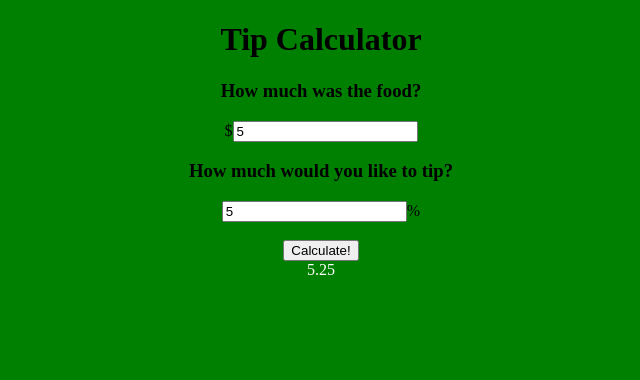
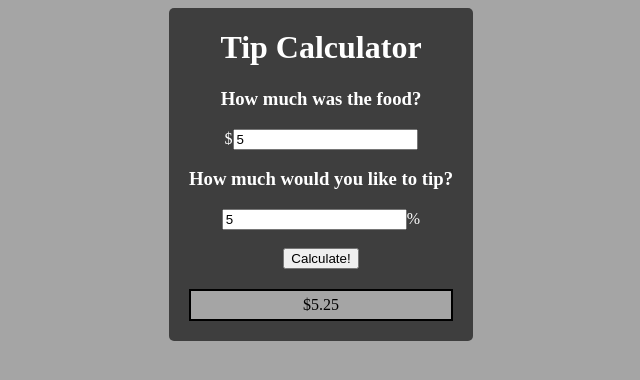
Before and after one commit to connorfrendt/tip-calculator, a plain HTML site: page index.html in a window 1280 px wide. Both pictures are taken after typing "5", "5" into the empty fields and a click on the button "Calculate!". Shown: the whole page, without its empty margins (319-959 px from the left). Drawn offline with Linux system fonts and the light colour scheme.

Commit message:
added css to final calculation

```diff
--- a/index.css
+++ b/index.css
@@ -1,10 +1,20 @@
 body {
     text-align: center;
-    /* color: white; */
-    background: green
+    background: rgb(165, 165, 165);
+}
+
+#form {
+    background: rgb(62, 62, 62);
+    color: white;
+    border-radius: 5px;
+    padding: 0px 20px 20px 20px;
+    display: inline-block;
 }
 
 .cost {
-    height: 200px;
-    color: white;
+    margin-top: 20px;
+    padding: 5px;
+    border: 2px solid black;
+    background: rgb(165, 165, 165);
+    color: black;
 }
--- a/index.html
+++ b/index.html
@@ -8,8 +8,8 @@
     <title>Tip Calculator</title>
 </head>
 <body>
-    <h1>Tip Calculator</h1>
     <form id="form" onsubmit="event.preventDefault();">
+        <h1>Tip Calculator</h1>
         <h3>How much was the food?</h3>
         $<input id="foodMoney" placeholder="Dollar Amount" type="number"></input>
 
--- a/index.js
+++ b/index.js
@@ -9,5 +9,5 @@ function submitButton() {
 
     var totalFFF = document.getElementById('total');
     totalFFF.className = 'cost';
-    totalFFF.textContent = total;
+    totalFFF.textContent = '$' + total;
 }
```
